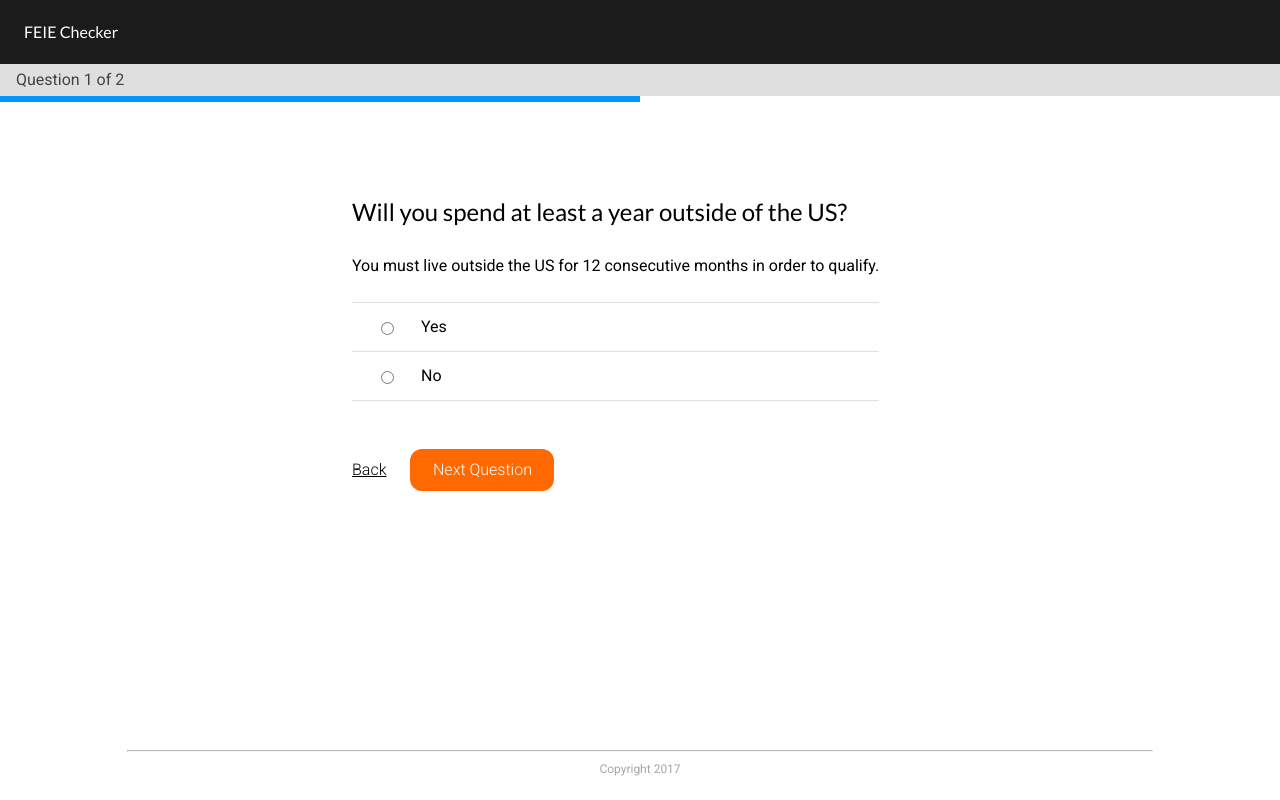
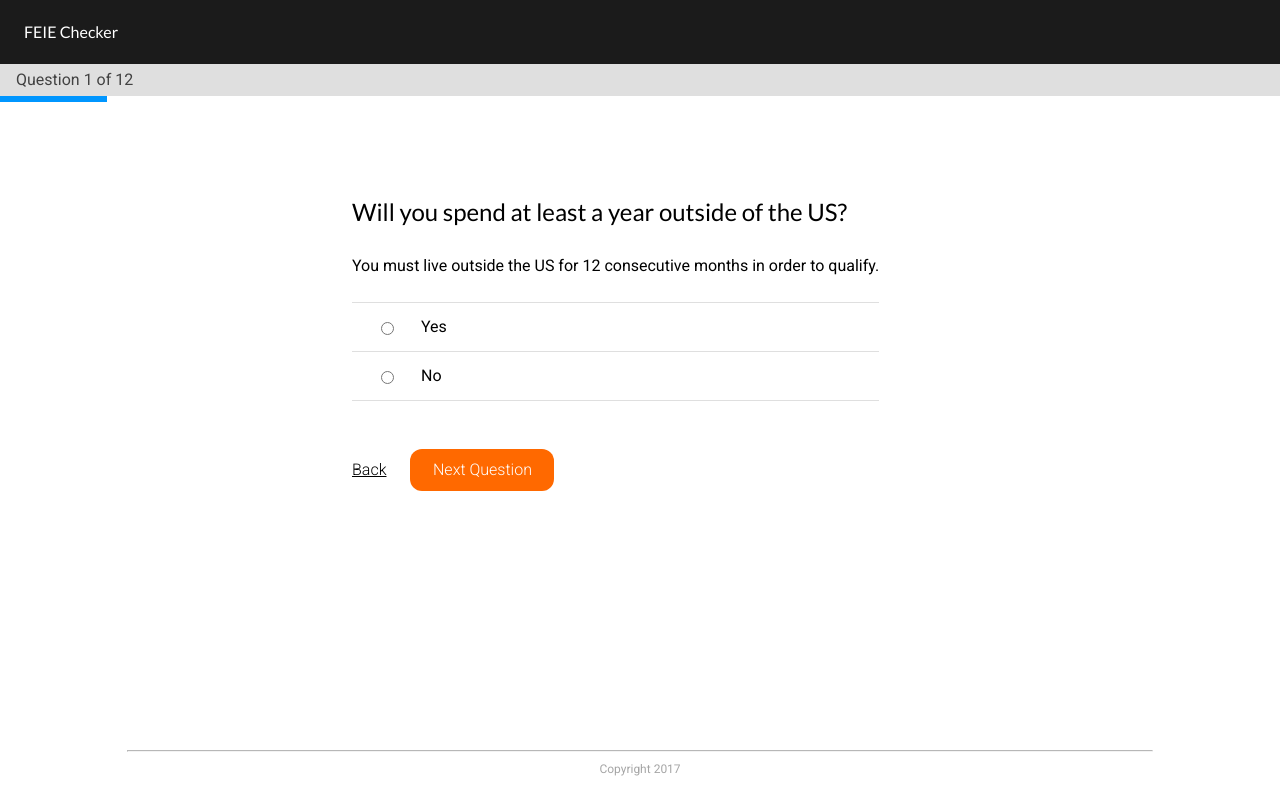
Before and after one commit to AntCas/feie-checker, a React (Create React App) app: page / in a window 1280 px wide. Both pictures are taken after a click on the element "Get My Results". Built offline with nearby package versions, Linux system fonts and the light colour scheme.

Commit message:
add weights to questions

```diff
--- a/src/components/App.js
+++ b/src/components/App.js
@@ -7,12 +7,28 @@ import TitleCard from './title-card';
 import './reset.css';
 import './App.css';
 
+/* Questions */
+const TIME_TEST     = 'time-test',
+      PRESENCE      = 'presence',
+      GOV_JOB       = 'government-job',
+      FOR_HOUSING   = 'foreign-housing',
+      FOR_FAMILY    = 'foreign-family',
+      STATEMENT     = 'statement',
+      FOR_TAX       = 'foreign-taxes',
+      WORK_CONTRACT = 'work-contract',
+      VISA          = 'visa',
+      VISA_LIMIT    = 'visa-limit',
+      USA_HOME      = 'usa-home',
+      USA_FAMILY    = 'usa-family';
+
+/* Answers */
 const YES             = 'Yes',
       NO              = 'No',
       PURCHASED_HOUSE = 'Purchased House',
       RENTED_HOUSE    = 'Rented House or Apartment',
       RENTED_ROOM     = 'Rented Room',
       EMPLOYER        = 'Quarters Furnished by Employer',
+      YES_AND_CITIZEN = 'Yes and one or more are citizens of host country',
       STUDENT_VISA    = 'Student Visa',
       TEMPORARY_VISA  = 'Temporary Work Visa',
       WORK_VISA       = 'Work Visa',
@@ -21,55 +37,71 @@ const YES             = 'Yes',
       NO_VISA         = 'No Visa',
       OTHER           = 'Other';
 
+/* Special Weights */
+const PASS = 'pass',
+      FAIL = 'fail';
+
 const questions = [{
+  testName: TIME_TEST,
   question: 'Will you spend at least a year outside of the US?',
   helpText: 'You must live outside the US for 12 consecutive months in order to qualify.',
-  answers:  [YES, NO]
+  answers:  {[YES]: 0, [NO]: FAIL}
 }, {
+  testName: PRESENCE,
   question: 'Will you spend fewer than 35 days in the US?',
   helpText: 'If yes, then you qualify under the Physical Presence Test, If no then you must qualify under the BFR test. Note that if you spend more than 24 hours anywhere that is not in a foreign country (international waters, traveling between two foreign countries by passing through the USA, most likely Antartica), that will count as a full day towards your 35 day limit. More information about specific scenarios: ',
-  answers:  [YES, NO]
-},/* {
+  answers:  {[YES]: PASS, [NO]: 0}
+}, {
+  testName: GOV_JOB,
   question: 'Do you work for the US Government or Military?',
   helpText: 'If you are living in the foreign country as part of a government contract or stationed there as part of the armed forces, then you do not qualify as a BFR.',
-  answers:  [YES, NO]
+  answers:  {[YES]: FAIL, [NO]: 0}
 }, {
+  testName: FOR_HOUSING,
   question: 'What is you housing situation?',
   helpText: 'Answering “a” is best and gives you a high chance of qualifying, “b” and “c” are acceptable, “d” if you have free housing through an employer you do not qualify',
-  answers: [PURCHASED_HOUSE, RENTED_HOUSE, RENTED_ROOM, EMPLOYER]
+  answers: {[PURCHASED_HOUSE]: 5, [RENTED_HOUSE]: 1, [RENTED_ROOM]: 0, [EMPLOYER]: FAIL}
 }, {
+  testName: FOR_FAMILY,
   question: 'Did any of you family live with you abroad during any part of the tax year?',
   helpText: 'If you’re able to answer Yes to this question that is a big plus in your favor, especially if any of them are citizens of the foreign country (you would make a note of this on line 12a of form 2555).',
-  answers:  [YES, NO]
+  answers:  {[YES_AND_CITIZEN]: 5, [YES]: 3, [NO]: 0}
 }, {
+  testName: STATEMENT,
   question: 'Have you submitted a statement to the authorities of the foreign country where you claim bona fide residence that you are not a resident of that country?',
   helpText: 'The answers to this question should always be “No”.',
-  answers:  [YES, NO]
+  answers:  {[YES]: FAIL, [NO]: 0}
 }, {
+  testName: FOR_TAX,
   question: 'Are you required to pay income tax to the country where you claim bona fide residence?',
   helpText: '“Yes” is better here, but if you live in a country with no income tax then the answer is “No”.',
-  answers:  [YES, NO]
+  answers:  {[YES]: 2, [NO]: 0}
 }, {
+  testName: WORK_CONTRACT,
   question: 'Is your work contract based for a specific period of time?',
   helpText: 'In general, jobs with a finite length will not qualify you under BFR status.',
-  answers:  [YES, NO]
+  answers:  {[YES]: -1, [NO]: 2}
 }, {
+  testName: VISA,
   question: 'What type of visa did you use to enter the foreign country?',
   helpText: 'If you have a student visa or a temporary work visa (renewal of which is continent on your employment) then you care not a BFR. If you are a permanent resident or hold citizenship then you  most likely qualify as a BFR regardless of other factors.',
-  answers:  [STUDENT_VISA, TEMPORARY_VISA, WORK_VISA, PERM_RESIDENT, DUAL_CITIZEN, NO_VISA, OTHER]
+  answers:  {[STUDENT_VISA]: -5, [TEMPORARY_VISA]: -5, [WORK_VISA]: 1, [PERM_RESIDENT]: 5, [DUAL_CITIZEN]: 5, [NO_VISA]: 0, [OTHER]: 0}
 }, {
+  testName: VISA_LIMIT,
   question: '(If answered “* Visa”) Does your visa limit the length of your stay or employment in a foreign country?',
   helpText: 'If yes, then you most likely do not qualify as a BFR.',
-  answers:  [YES, NO]
+  answers:  {[YES]: FAIL, [NO]: 0}
 }, {
+  testName: USA_HOME,
   question: 'Did you maintain a home in the United States while living abroad?',
   helpText: 'Answering “Yes” does not disqualify you, but “No” is better.',
-  answers:  [YES, NO]
+  answers:  {[YES]: -1, [NO]: 1}
 }, {
+  testName: USA_FAMILY,
   question: '(If yes to the previous) Do any of your family members live there?',
   helpText: 'If yes, you might still qualify as a BFR, but most likely you do not qualify.',
-  answers:  [YES, NO]
-}*/];
+  answers:  {[YES]: -5, [NO]: 1}
+}];
 
 class App extends Component {
   constructor(props) {
@@ -86,9 +118,11 @@ class App extends Component {
     this.setState({ displayForm: true });
   };
 
-  nextQuestion = () => {
+  nextQuestion = (response) => {
     /* TODO: Put all the logic in here around follow up questions and weighing answers */
     const { currQuestion } = this.state;
+
+    questions[currQuestion]['response'] = response;
 
     if (currQuestion < questions.length - 1) {
       this.setState({ currQuestion: currQuestion + 1 });
@@ -133,7 +167,8 @@ class App extends Component {
                       onNext={ this.nextQuestion }
                       onBack={ this.prevQuestion } />;
     } else if (displayAnalysis) {
-      appContent = <AnalysisCard onSubmit={ this.startOver }/>;
+      appContent = <AnalysisCard onSubmit={ this.startOver }
+                      results={ questions } />;
     } else {
       appContent = <TitleCard onSubmit={ this.getMyResults } />;
     }
--- a/src/components/analysis-card/index.js
+++ b/src/components/analysis-card/index.js
@@ -1,3 +1,4 @@
+import _ from 'lodash';
 import React, { Component } from 'react';
 
 import Button from '../button';
@@ -16,6 +17,12 @@ export default class AnalysisCard extends Component {
   render() {
     const { onSubmit, results } = this.props;
 
+    const analysis = _.map(results, (result, i) =>
+      <div className="result" key={ i }>
+        <h3>{ `${result.question}` }</h3>
+      </div>
+    );
+
     return (
       <div className="analysis-card">
         <div className="card-content">
@@ -23,8 +30,7 @@ export default class AnalysisCard extends Component {
           <div className="sub-headers">
             <h2>{ `test` }</h2>
           </div>
-          <form>
-          </form>
+          { analysis }
           <Button onSubmit={ onSubmit }
             type="cta"
             label="Start Over" />
--- a/src/components/form-card/index.js
+++ b/src/components/form-card/index.js
@@ -10,19 +10,21 @@ export default class FormCard extends Component {
     super(props);
 
     this.state = {
-      answer: null
+      currAnswer: null
     };
   }
 
   render() {
+    const { currAnswer } = this.state;
+
     const { onNext, onBack, content } = this.props,
           { question, helpText, answers } = content;
 
-    const labels = _.map(answers, (answer, i) =>
+    const labels = _.map(_.keys(answers), (answer, i) =>
       <label key={ i }>
           <input type='radio'
-            checked={ answer === this.state.answer }
-            onClick={ () => this.setState({ answer }) } />
+            checked={ answer === currAnswer }
+            onClick={ () => this.setState({ currAnswer: answer }) } />
           <span>{ `${answer}` }</span>
       </label>
     );
@@ -44,7 +46,7 @@ export default class FormCard extends Component {
                 label="Back" />
             </div>
             <div className="button-container">
-              <Button onSubmit={ onNext }
+              <Button onSubmit={ () => onNext({[currAnswer]: answers[currAnswer]}) }
                 type="cta"
                 label="Next Question" />
             </div>
```
